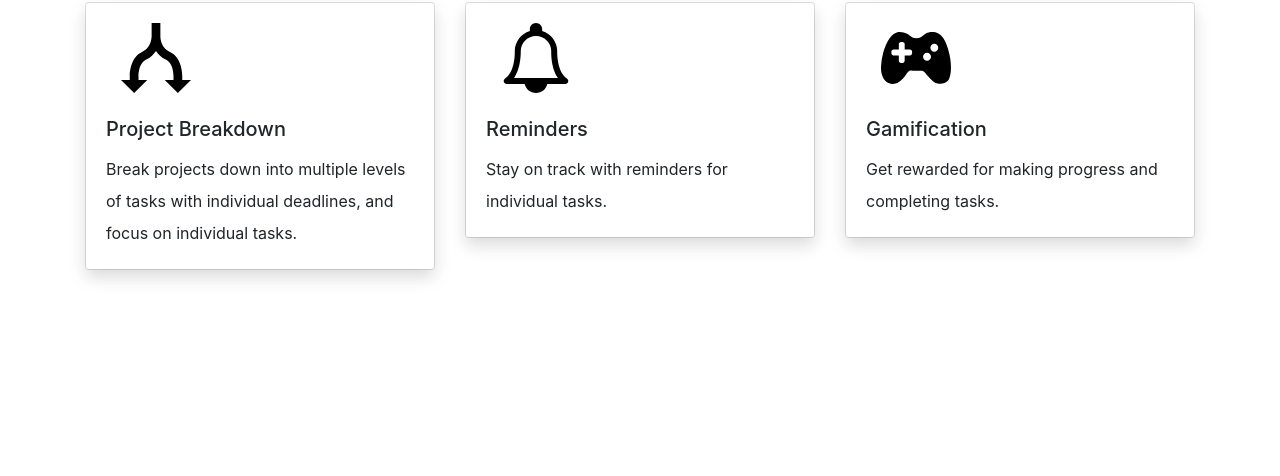
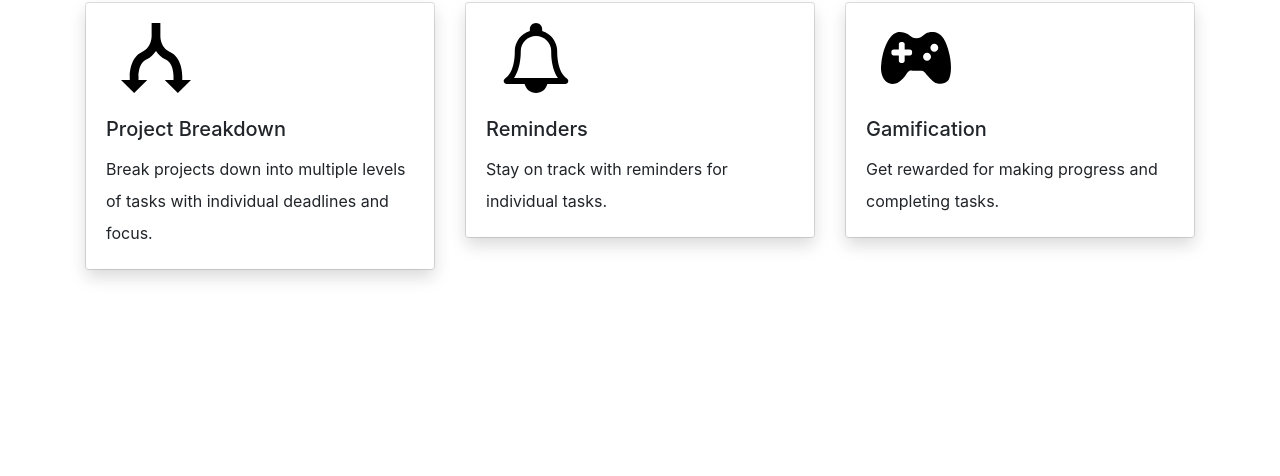
Before and after one commit to projectnabi/projectnabi.github.io, a plain HTML site: page index.html in a window 1280 px wide. Shown: the part 802-1278 px from the top of the page. Drawn offline with nearby package versions, Linux system fonts and the light colour scheme.

Commit message:
shorten text

```diff
--- a/index.html
+++ b/index.html
@@ -72,7 +72,7 @@
                     <div class="card-body shadow">
                         <img src="assets/road-split.svg" />
                         <h5 class="card-title mt-4">Project Breakdown</h5>
-                        <p class="card-text">Break projects down into multiple levels of tasks with individual deadlines, and focus on individual tasks.</p>
+                        <p class="card-text">Break projects down into multiple levels of tasks with individual deadlines and focus.</p>
                     </div>
                 </div>
             </div>
```
